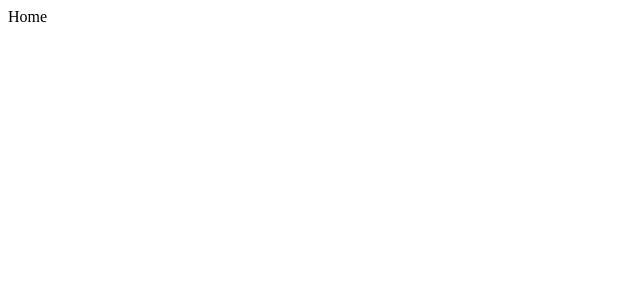
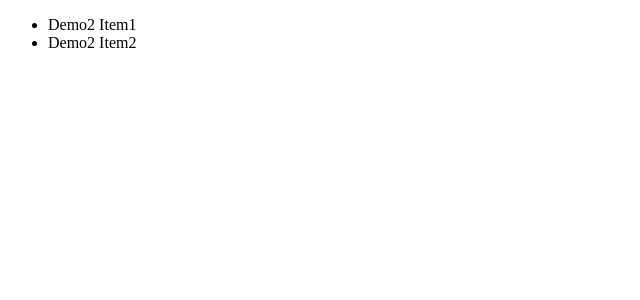
Before and after one commit to linylmfos/react_sensor, a React (Create React App) app: page / in a window 1280 px wide. Shown: the top 300 px of the page, without its empty margins (0-640 px from the left). Built offline with nearby package versions, Linux system fonts and the light colour scheme.

Commit message:
fragment用法

```diff
--- /dev/null
+++ b/src/components/Demo2/index.js
@@ -0,0 +1,21 @@
+import React, { Fragment } from "react"
+
+class Item extends React.Component {
+    render() {
+        return (
+            <Fragment>
+                <li>Demo2 Item1</li>
+                <li>Demo2 Item2</li>
+            </Fragment>
+        )
+    }
+}
+export default class Demo2 extends React.Component {
+    render() {
+        return (
+            <ul>
+                <Item />
+            </ul>
+        )
+    }
+}
--- a/src/components/Home.js
+++ b/src/components/Home.js
@@ -1,9 +1,10 @@
 import React from "react"
+import Demo2 from "./Demo2"
 
 function Home() {
     return (
         <div>
-            Home
+            <Demo2 />
         </div>
     )
 }
```
